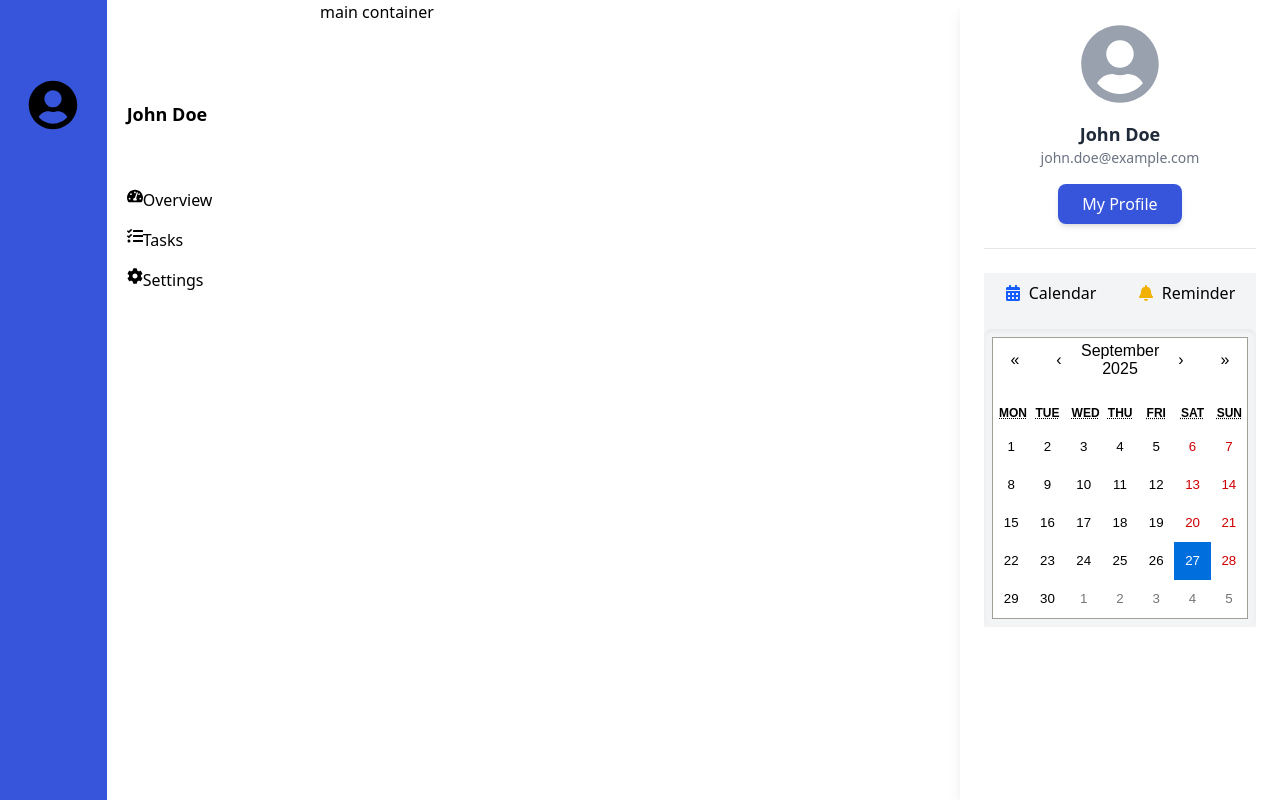
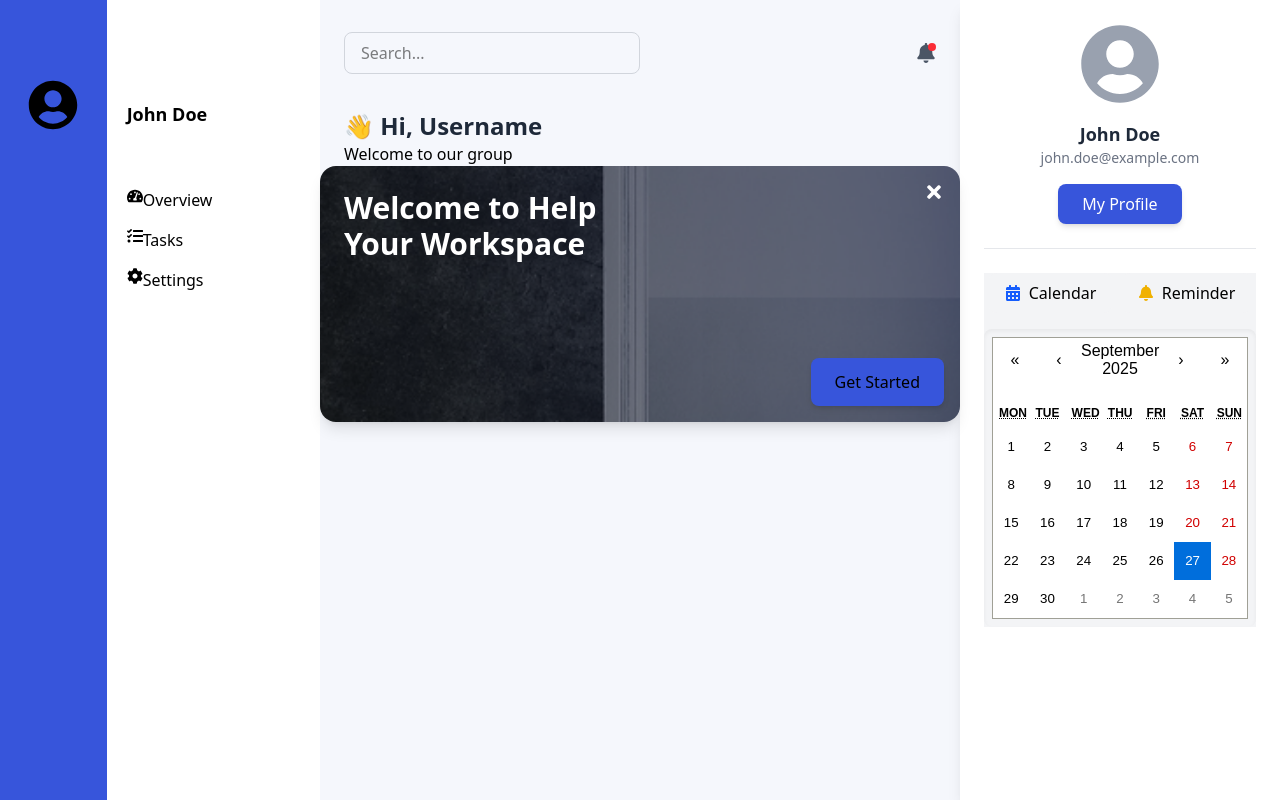
Before and after one commit to Mdismail2001/task_Management_System, a React (Vite) app: page /home/personal in a window 1280 px wide. Built offline with nearby package versions, Linux system fonts and the light colour scheme.

Commit message:
navbar and banner added

```diff
--- a/src/components/HomeLayout/MainContainer.jsx
+++ b/src/components/HomeLayout/MainContainer.jsx
@@ -1,12 +1,25 @@
 import React from 'react';
+import Navbar from '../ShareComponent/Navbar';
+import Banner from '../ShareComponent/Banner';
 
 const MainContainer = () => {
-    return (
-        <div>
-            <header></header>
-            main container
-        </div>
-    );
+  return (
+    <div className="bg-[#f5f7fc] h-screen py-5">
+      {/* Navbar */}
+      <header>
+        <Navbar />
+      </header>
+
+      {/* Main Content */}
+      <div className="px-6 mt-6">
+        <h1 className="text-2xl font-bold text-gray-800 flex items-center gap-2">
+          👋 Hi, Username
+        </h1>
+        <p>Welcome to our group</p>
+      </div>
+      <Banner></Banner>
+    </div>
+  );
 };
 
 export default MainContainer;
--- /dev/null
+++ b/src/components/ShareComponent/Banner.jsx
@@ -0,0 +1,35 @@
+import React from "react";
+import { FaTimes } from "react-icons/fa";
+
+const Banner = () => {
+  return (
+    <div className="relative w-full rounded-2xl overflow-hidden shadow-lg">
+      {/* Background Image */}
+      <img
+        src="/src/assets/images/Frame 419.png"
+        alt="Banner"
+        className="w-full h-40 md:h-56 lg:h-64 object-cover"
+      />
+
+      {/* Overlay Content */}
+      <div className="absolute inset-0 flex items-start justify-start px-6 py-6 text-white">
+        {/* Left side - Heading */}
+        <h2 className="text-xl md:text-2xl lg:text-3xl font-bold">
+          Welcome to Help <br /> Your Workspace
+        </h2>
+      </div>
+
+      {/* Button - Bottom Right */}
+      <button className="absolute bottom-4 right-4 px-6 py-3 bg-[rgb(55,85,219)] rounded-lg shadow-md hover:bg-blue-700 transition">
+        Get Started
+      </button>
+
+      {/* Cross/Close Icon - Top Right */}
+      <button className="absolute top-4 right-4 text-white text-xl hover:text-red-400 transition">
+        <FaTimes />
+      </button>
+    </div>
+  );
+};
+
+export default Banner;
--- a/src/components/ShareComponent/LeftNav.jsx
+++ b/src/components/ShareComponent/LeftNav.jsx
@@ -3,7 +3,7 @@ import { FaTasks, FaUserCircle, FaCog, FaTachometerAlt } from "react-icons/fa";
 
 const LeftNav = () => {
   return (
-    <div className="grid grid-cols-12">
+    <div className="grid grid-cols-12  bg-white shadow-lg ">
 
         <div className="col-span-4 bg-[rgb(55,85,219)] h-screen flex  justify-center">
           <FaUserCircle size={50} className="text-6xl mb- mt-20 " />
--- /dev/null
+++ b/src/components/ShareComponent/Navbar.jsx
@@ -0,0 +1,28 @@
+import React from "react";
+import { FaBell } from "react-icons/fa";
+
+const Navbar = () => {
+  return (
+    <div className="w-full px-6 py-3 flex items-center justify-between ">
+      {/* Search Bar */}
+      <div className="flex items-center w-1/2">
+        <input
+          type="search"
+          placeholder="Search..."
+          className="w-full px-4 py-2 border border-gray-300 rounded-lg focus:outline-none focus:ring-2 focus:ring-[rgb(55,85,219)]"
+        />
+      </div>
+
+      {/* Notification Icon */}
+      <div className="flex items-center gap-4">
+        <button className="relative">
+          <FaBell className="text-gray-600 text-xl hover:text-[rgb(55,85,219)] transition" />
+          {/* Notification Dot */}
+          <span className="absolute top-0 right-0 w-2 h-2 bg-red-500 rounded-full"></span>
+        </button>
+      </div>
+    </div>
+  );
+};
+
+export default Navbar;
```
Also changed, not shown: src/assets/images/Frame 419.png (added).
